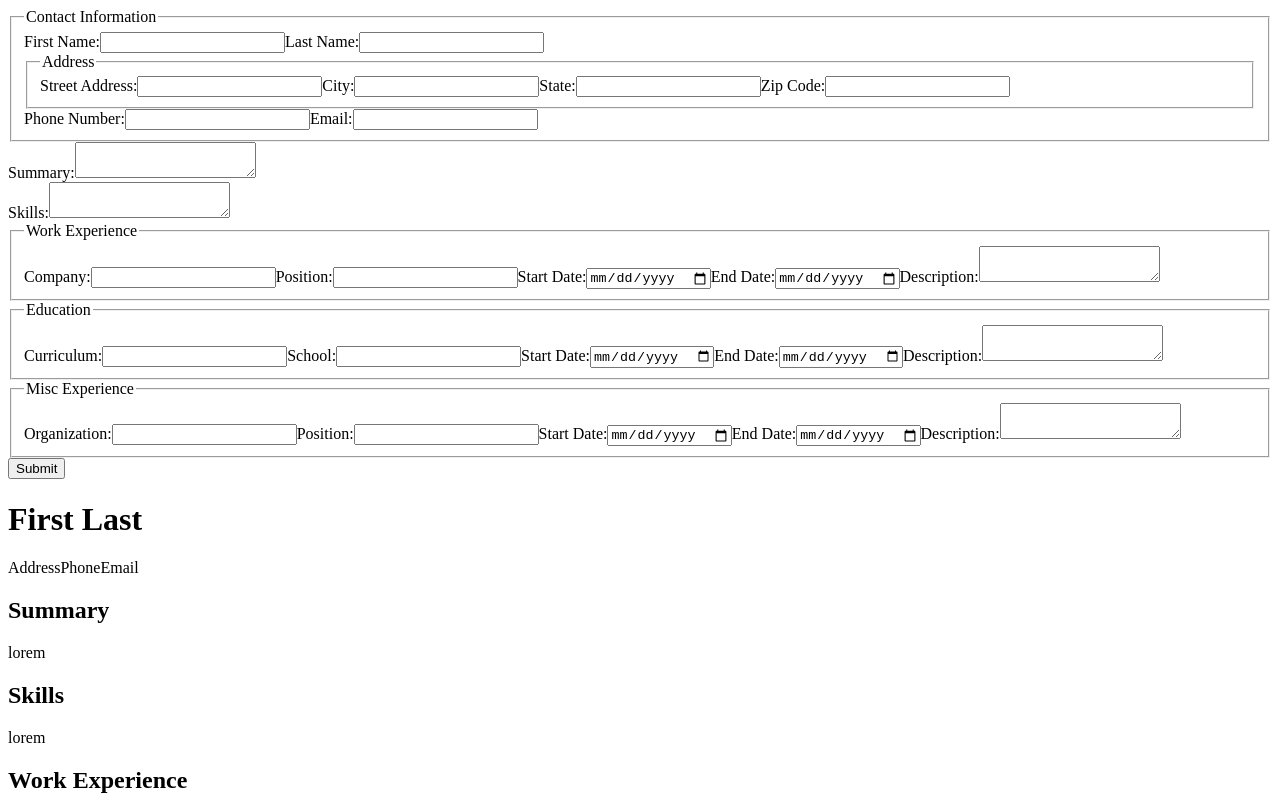
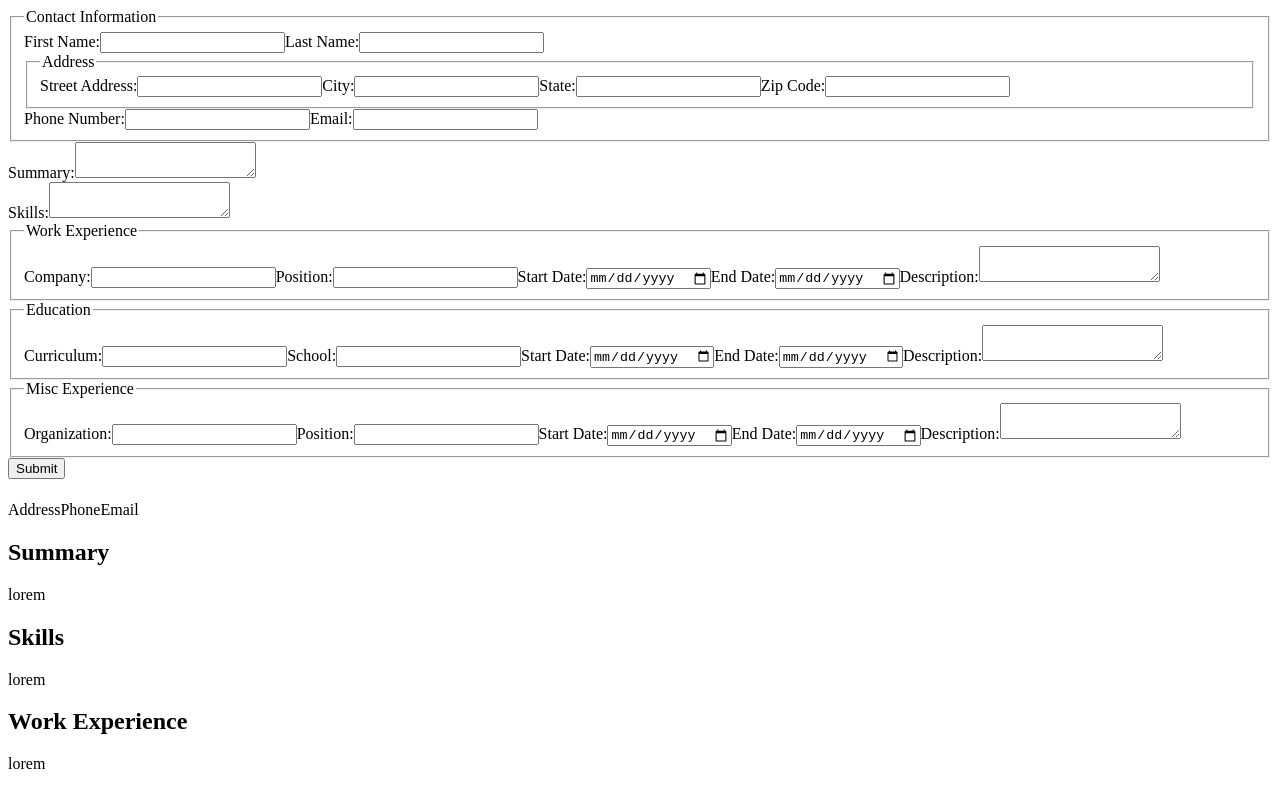
Before and after one commit to olsenjames1116/cv-application, a React (Create React App) app: page / in a window 1280 px wide. Shown: the top 796 px of the page. Built offline with nearby package versions, Linux system fonts and the light colour scheme.

Commit message:
Get first name to appear on resume from input

```diff
--- a/src/App.js
+++ b/src/App.js
@@ -7,7 +7,6 @@ export default class App extends React.Component {
         super();
 
         this.state = {
-            contact: {
             firstName: '',
             lastName: '',
             address: {
@@ -19,34 +18,33 @@ export default class App extends React.Component {
             phone: 0,
             email: ''
         }
-        }
 
         this.handleChange = this.handleChange.bind(this);
+        this.submitForm = this.submitForm.bind(this);
     }
 
     handleChange(event) {
-        const {name, value} = event.target;
+        const {id, value} = event.target;
+
+        console.log(event.target.id);
 
         this.setState({
-            ...this.state,
-            [ name ]: value
+            [ id ]: value
         })
 
         console.log(this.state);
     }
 
-    // onSubmitForm(event) {
-    //     event.preventDefault();
-    //     this.setState({
-
-    //     })
-    // }
+    submitForm(event) {
+        event.preventDefault();
+        console.log(this.state);
+    }
 
     render() {
         return(
             <div>
-                <Input onInputChange={this.handleChange}/>
-                <Resume />
+                <Input onInputChange={this.handleChange} onFormSubmit={this.submitForm}/>
+                <Resume state={this.state}/>
             </div>
         );
     }
--- a/src/components/Contact.js
+++ b/src/components/Contact.js
@@ -1,10 +1,17 @@
 import React from 'react';
 
 export default class Contact extends React.Component {
+    constructor(props) {
+        super(props);
+    }
+
     render() {
+        const { firstName, lastName, address, phone, email } = this.props.contact;
+        console.log(firstName);
+
         return (
             <div>
-                <h1>First Last</h1>
+                <h1>{firstName} {lastName}</h1>
                 <p>
                     <span>Address</span>
                     <span>Phone</span>
--- a/src/components/Input.js
+++ b/src/components/Input.js
@@ -11,13 +11,9 @@ export default class Input extends React.Component {
         super(props);
     }
 
-    submitForm(event) {
-        event.preventDefault();
-    }
-
     render() {
         return (
-            <form onSubmit={this.submitForm}>
+            <form onSubmit={this.props.onFormSubmit}>
                 <ContactInput onInputChange={this.props.onInputChange}/>
                 <SummaryInput onInputChange={this.props.onInputChange}/>
                 <SkillsInput onInputChange={this.props.onInputChange}/>
--- a/src/components/Resume.js
+++ b/src/components/Resume.js
@@ -7,10 +7,16 @@ import Education from './Education';
 import Misc from './Misc';
 
 export default class Resume extends React.Component {
+    constructor(props) {
+        super(props);
+    }
+
     render() {
+        // const { contact } = this.props.state;
+        // console.log(contact);
         return (
             <div>
-                <Contact />
+                <Contact contact={this.props.state}/>
                 <Summary />
                 <Skills />
                 <Work />
```
Lines whose indentation alone changed are shown as unchanged.
